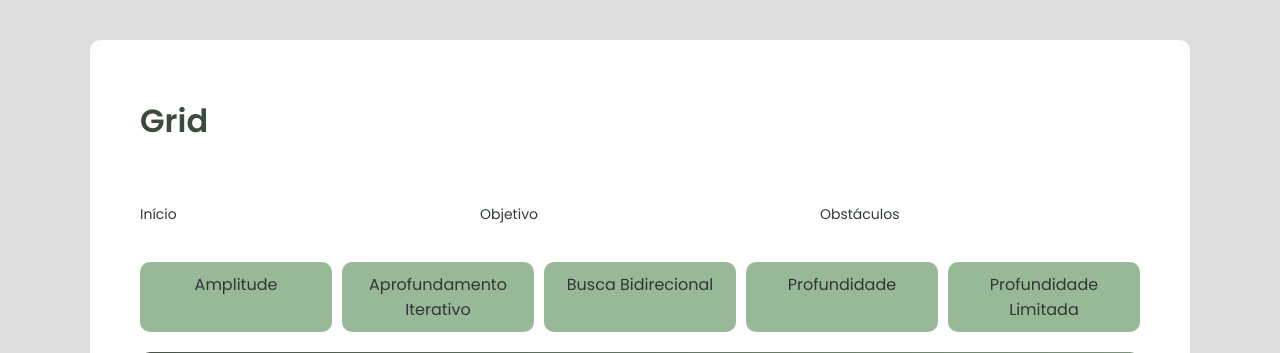
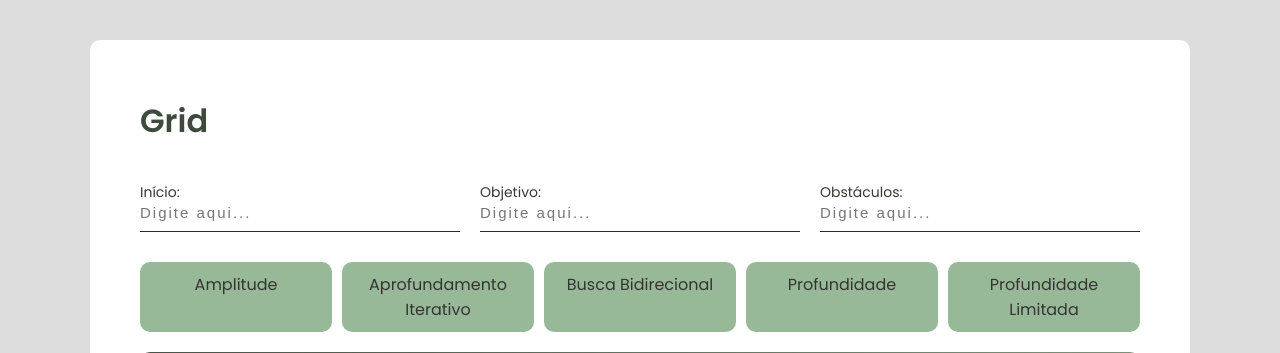
Before and after one commit to FelipeRochaBR/IA, a Flask app: page / in a window 1280 px wide. Shown: the top 353 px of the page. Run offline with Flask 3, Linux system fonts and the light colour scheme.

Commit message:
Inserção da funcionalidade script através do Html e alteração do campo inputUser através do CSS

```diff
--- a/templates/homepage.html
+++ b/templates/homepage.html
@@ -56,10 +56,8 @@
             font-size: 14px;
             color: #323b32;
             position: absolute;
-            top: 10px;
+            top: -12px;
             left: 0;
-            transition: all 0.2s ease;
-            pointer-events: none; /* Para que o label não bloqueie o input */
         }
 
         .inputUser {
@@ -72,18 +70,11 @@
             width: 100%;
             padding: 10px 0;
             letter-spacing: 2px;
-        }
-
-        .inputUser:focus {
             border-bottom: 1px solid #2a2e2a;
         }
 
-        /* Quando o campo estiver focado ou tiver um valor, o label sobe */
-        .inputBox input:focus + .labelInput,
-        .inputBox input:valid + .labelInput {
-            top: -15px;
-            font-size: 12px;
-            color: #243024;
+        .placeholder {
+            font-size: 7px;
         }
 
         /* Retângulo */
@@ -183,19 +174,32 @@
         <form action="homepage.html" method="POST">
             <div class="input-container">
                 <div class="inputBox">
-                    <input type="text" id="inicio" name="inicio" class="inputUser" required>
-                    <label for="inicio" class="labelInput">Início</label>
+                    <input type="text" id="inicio" name="inicio" class="inputUser" placeholder="Digite aqui..." onfocus="removerPlaceholder()" onblur="adicionarPlaceholder()" required>
+                    <label for="inicio" class="labelInput">Início:</label>
                 </div>
 
                 <div class="inputBox">
-                    <input type="text" id="objetivo" name="objetivo" class="inputUser" required>
-                    <label for="objetivo" class="labelInput">Objetivo</label>
+                    <input type="text" id="objetivo" name="objetivo" class="inputUser" placeholder="Digite aqui..." onfocus="removerPlaceholder()" onblur="adicionarPlaceholder()" required>
+                    <label for="objetivo" class="labelInput">Objetivo:</label>
                 </div>
 
                 <div class="inputBox">
-                    <input type="text" id="obstaculos" name="obstaculos" class="inputUser" required>
-                    <label for="obstaculos" class="labelInput">Obstáculos</label>
+                    <input type="text" id="obstaculos" name="obstaculos" class="inputUser" placeholder="Digite aqui..." onfocus="removerPlaceholder()" onblur="adicionarPlaceholder()" required>
+                    <label for="obstaculos" class="labelInput">Obstáculos:</label>
                 </div>
+                    <script class="placeholder">
+                        function removerPlaceholder() {
+                            var campo = document.getElementById('campo');
+                            campo.placeholder = '';
+                        }
+
+                        function adicionarPlaceholder() {
+                            var campo = document.getElementById('campo');
+                            if (campo.value === '') {
+                                campo.placeholder = 'Digite aqui';
+                            }
+                        }
+                    </script>
 
             </div>
             <div class="radioGroup">
```
